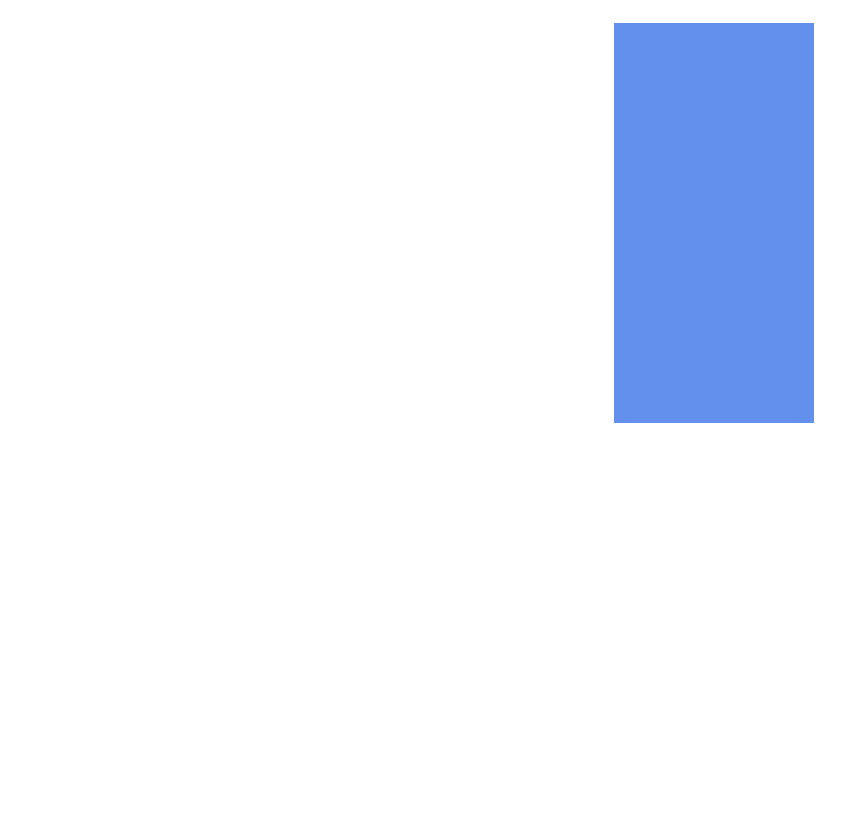
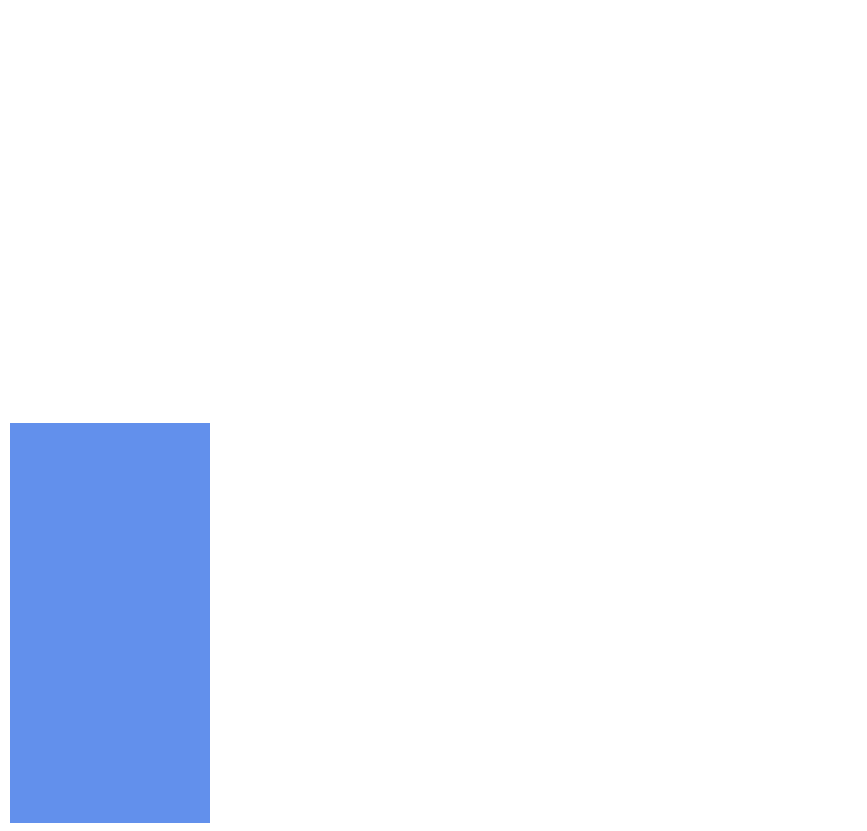
Before and after one commit to ngj319/ngj319.github.io, a plain HTML site: page JVTest.html in a window 1280 px wide. Shown: the whole page, without its empty margins (0-867 px from the left). Before the commit the page ends 800 px from the top, so only its background shows below. Drawn offline with Linux system fonts and the light colour scheme.

Commit message:
Update Scene.css

```diff
--- a/Scene.css
+++ b/Scene.css
@@ -2,7 +2,7 @@ div.canvas
 {
     width:600px;
     height:400px;
-    float:left;
+    /* float:left; */
     margin:2px;
     /*background-color:rgb(96, 145, 242);*/
 }
@@ -11,7 +11,7 @@ div.info
 {
     width:200px;
     height:400px;
-    float:left;
+    /* float:left; */
     margin:2px;
     background-color:rgb(98, 144, 236);
 }
```
